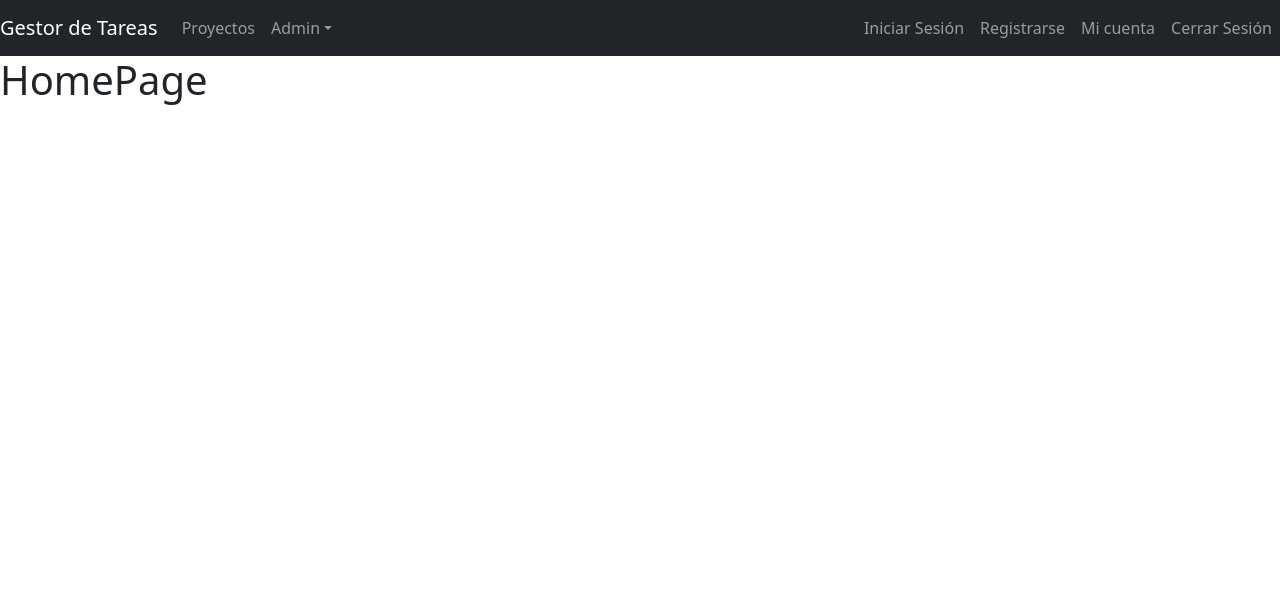
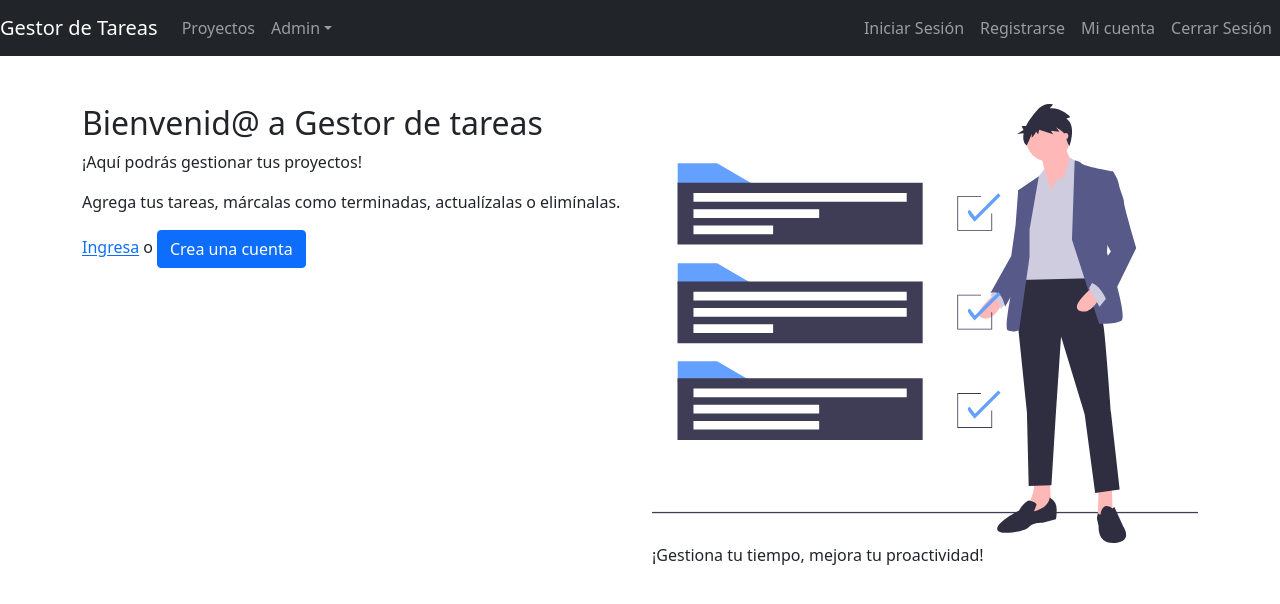
Before and after one commit to Jonatandb/web-task-manager--mern-stack, a React (Create React App) app in the folder client/: page / in a window 1280 px wide. Shown: the top 604 px of the page. Built offline with nearby package versions, Linux system fonts and the light colour scheme.

Commit message:
Styling of home page

```diff
--- a/client/src/pages/HomePage.js
+++ b/client/src/pages/HomePage.js
@@ -1,5 +1,27 @@
-import React from 'react'
+import { Button, Col, Container, Row } from 'react-bootstrap'
+import { Link } from 'react-router-dom'
+import routes from '../helpers/routes'
 
 export default function HomePage() {
-  return <h1>HomePage</h1>
+  return (
+    <Container>
+      <Row className='mt-5'>
+        <Col xs={{ span: 12 }} md={{ span: 6 }} className='mb-5'>
+          <h2>Bienvenid@ a Gestor de tareas</h2>
+          <p>¡Aquí podrás gestionar tus proyectos!</p>
+          <p>Agrega tus tareas, márcalas como terminadas, actualízalas o elimínalas.</p>
+          <div>
+            <Link to={routes.login}>Ingresa</Link> o
+            <Button as={Link} to={routes.register} className='ms-1'>
+              Crea una cuenta
+            </Button>
+          </div>
+        </Col>
+        <Col>
+          <img className='img-fluid' src='/img/task-manager.svg' alt='gestor-de-tareas' />
+          <p>¡Gestiona tu tiempo, mejora tu proactividad!</p>
+        </Col>
+      </Row>
+    </Container>
+  )
 }
```
